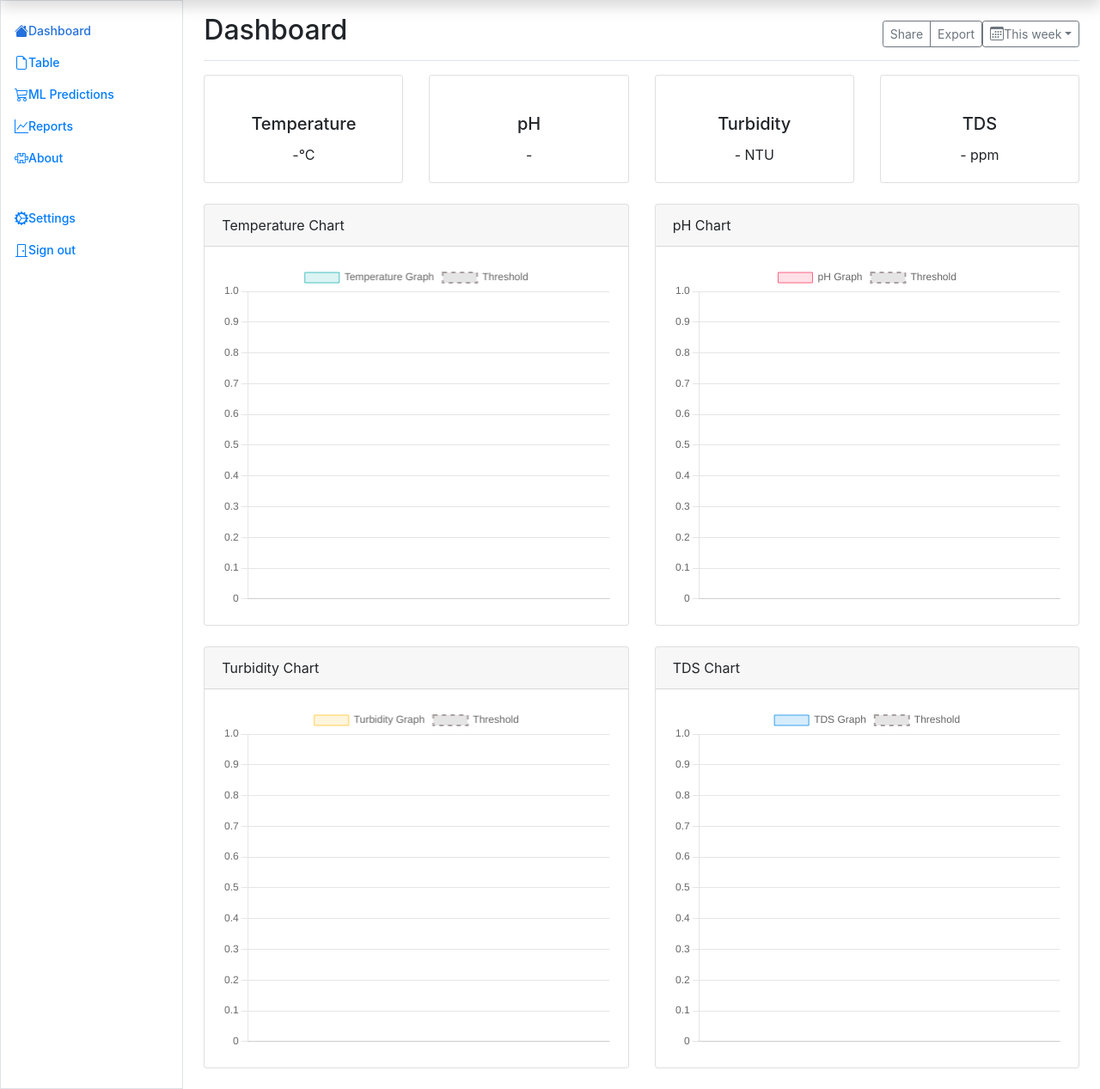
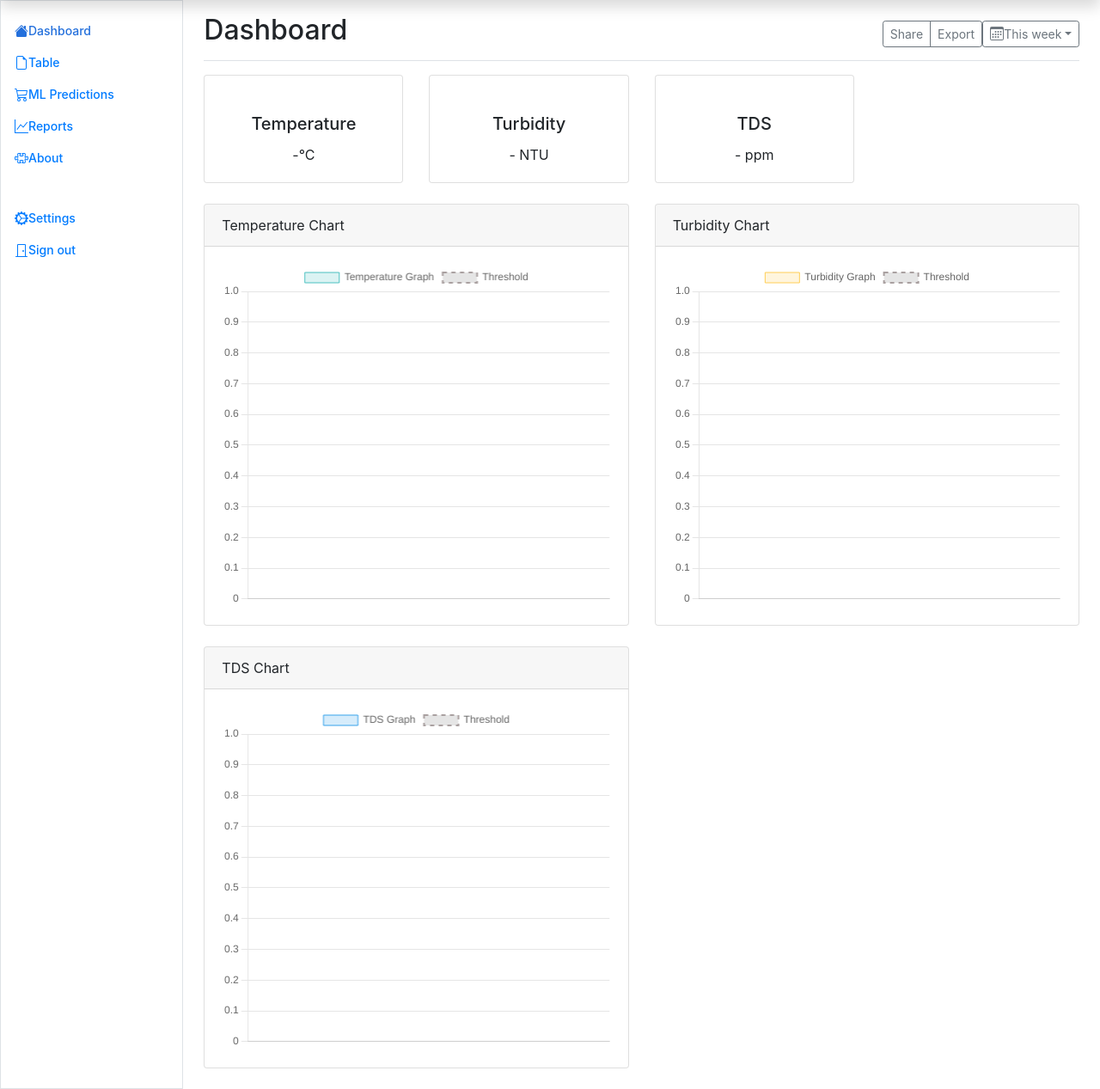
Before and after one commit to Elvis2001/WMS, a Flask app: page / in a window 1280 px wide. Shown: the part 54-1321 px from the top of the page at 86% size. Run offline with Flask 3, Linux system fonts and the light colour scheme; some libraries are stand-ins or nearby versions.

Commit message:
loaded all the chages

```diff
--- a/WQMS/Model.py
+++ b/WQMS/Model.py
@@ -9,7 +9,6 @@ class SensorData(db.Model):
     temperature = db.Column(db.Float)
     tds = db.Column(db.Float)
     turbidity = db.Column(db.Float)
-    ph = db.Column(db.Float)
 
     def __repr__(self):
         return f"Sensor data: '{self.timestamp}', '{self.temperature}', '{self.tds}', '{self.turbidity}', '{self.ph}'"
--- a/WQMS/routes.py
+++ b/WQMS/routes.py
@@ -11,11 +11,12 @@ alert_interval = 43200  # 12 hours minutes in seconds
 last_alert_time = None
 
 thresholdValues = {
-    'temperature': 32,  # Set your temperature threshold value
-    'ph': 8.6,          # Set your pH threshold value
+    'temperature': 32,  # Set your temperature threshold value         # Set your pH threshold value
     'turbidity': 900,    # Set your turbidity threshold value
     'tds': 350          # Set your TDS threshold value
 }
+
+
 
 
 
@@ -43,8 +44,8 @@ def receive_data():
         sensor_data = SensorData(
             temperature=data.get('temperature'),
             tds=data.get('tds'),
-            turbidity=data.get('turbidity'),
-            ph=data.get('ph')
+            turbidity=data.get('turbidity')
+
         )
 
         db.session.add(sensor_data)
@@ -72,15 +73,13 @@ def send_email_alert(data, thresholdValues):
         last_alert_time = current_time
 
         # Create the email message
-        msg = Message('Sensor Data Alert', sender='monitoringwaterquality176@gmail.com', recipients=['davidetuonu15@gmail.com'])  # Replace with your recipient's email
+        msg = Message('Sensor Data Alert', sender='okloelvito@gmail.com', recipients=['oklosamuel50@gmail.com'])  # Replace with your recipient's email
         current_data = data
         alert_message = ''
 
         if current_data['temperature'] > thresholdValues['temperature']:
             alert_message += 'Temperature value exceeded the threshold.\n'
 
-        if current_data['ph'] > thresholdValues['ph']:
-            alert_message += 'pH value exceeded the threshold.\n'
 
         if current_data['turbidity'] > thresholdValues['turbidity']:
             alert_message += 'Turbidity value exceeded the threshold.\n'
@@ -104,8 +103,8 @@ def get_data():
                 'timestamp': item.timestamp,
                 'temperature': item.temperature,
                 'tds': item.tds,
-                'turbidity': item.turbidity,
-                'ph': item.ph
+                'turbidity': item.turbidity
+                #'ph': item.ph
             }
             data_list.append(data_entry)
         return jsonify(data_list), 200
@@ -122,7 +121,7 @@ def export_csv():
         return 'No data to export', 404
 
     # Create a DataFrame from the data
-    data_dict = [{'timestamp': entry.timestamp, 'temperature': entry.temperature, 'tds': entry.tds, 'turbidity': entry.turbidity, 'ph': entry.ph} for entry in data]
+    data_dict = [{'timestamp': entry.timestamp, 'temperature': entry.temperature, 'tds': entry.tds, 'turbidity': entry.turbidity} for entry in data]
     df = pd.DataFrame(data_dict)
 
     # Convert the DataFrame to CSV
--- a/WQMS/static/js/card.js
+++ b/WQMS/static/js/card.js
@@ -1,28 +1,26 @@
-// Function to fetch and update card values with real-time data
 function updateCardValues() {
-  fetch('https://wqms.onrender.com/send_data') // Replace with your Flask app's URL
-    .then(response => response.json())
+  fetch('https://water-project-11e5.onrender.com/send_data') // Fetch data from the server
+    .then(response => response.json()) // Parse the JSON data
     .then(data => {
-      console.log('Data received:', data)
-      // Assuming data is an array of objects with keys: timestamp, temperature, ph, turbidity, tds
-      if (data.length > 0) {
+      console.log('Data received:', data); // Log data to the console for inspection
+      if (data.length > 0) { // Check if data is available
+        // Access the most recent entry (last element in the array)
+        let latestData = data[data.length - 1];
+
         // Update Temperature Card
-        document.getElementById('temperatureValue').textContent = data[data.length - 1].temperature + '°C';
-
-        // Update pH Card
-        document.getElementById('phValue').textContent = data[data.length - 1].ph;
+        document.getElementById('temperatureValue').textContent = latestData.temperature + '°C';
 
         // Update Turbidity Card
-        document.getElementById('turbidityValue').textContent = data[data.length - 1].turbidity + ' NTU';
+        document.getElementById('turbidityValue').textContent = latestData.turbidity + ' NTU';
 
         // Update TDS Card
-        document.getElementById('tdsValue').textContent = data[data.length - 1].tds + ' ppm';
+        document.getElementById('tdsValue').textContent = latestData.tds + ' ppm';
       }
     })
     .catch(error => {
-      console.error('Error fetching real-time data:', error);
+      console.error('Error fetching real-time data:', error); // Log any errors
     });
 }
 
-// Call the updateCardValues function periodically (e.g., every 5 seconds)
-setInterval(updateCardValues, 5000); // Adjust the interval as needed
+// Call the updateCardValues function periodically
+setInterval(updateCardValues, 5000); // Every 5 seconds
--- a/WQMS/static/js/chart.js
+++ b/WQMS/static/js/chart.js
@@ -1,7 +1,6 @@
-
 // Function to fetch and update real-time data
 function updateRealtimeData() {
-  fetch('https://wqms.onrender.com/send_data') // Replace with the actual endpoint for fetching data
+  fetch('https://water-project-11e5.onrender.com/send_data') // Replace with the actual endpoint for fetching data
     .then(response => response.json())
     .then(data => {
       // Extract hours and minutes from the timestamp and format as "hh:mm"
@@ -16,25 +15,21 @@ function updateRealtimeData() {
       const newData = data.slice(-20);
       const newTimestamps = formattedTimestamps.slice(-20);
 
-      // Update Chart 1
+      // Update Chart 1 (Temperature)
       chart1.data.labels = newTimestamps;
       chart1.data.datasets[0].data = newData.map(entry => entry.temperature);
       chart1.data.datasets[1].data = Array(newData.length).fill(thresholdValue1); // Add threshold data
       chart1.update();
 
-      // Update Chart 2
-      chart2.data.labels = newTimestamps;
-      chart2.data.datasets[0].data = newData.map(entry => entry.ph);
-      chart2.data.datasets[1].data = Array(newData.length).fill(thresholdValue2); // Add threshold data
-      chart2.update();
+      // Update Chart 2 (Removed pH chart update code)
 
-      // Update Chart 3
+      // Update Chart 3 (Turbidity)
       chart3.data.labels = newTimestamps;
       chart3.data.datasets[0].data = newData.map(entry => entry.turbidity);
       chart3.data.datasets[1].data = Array(newData.length).fill(thresholdValue3); // Add threshold data
       chart3.update();
 
-      // Update Chart 4
+      // Update Chart 4 (TDS)
       chart4.data.labels = newTimestamps;
       chart4.data.datasets[0].data = newData.map(entry => entry.tds);
       chart4.data.datasets[1].data = Array(newData.length).fill(thresholdValue4); // Add threshold data
@@ -45,12 +40,9 @@ function updateRealtimeData() {
     });
 }
 
-
-
 // Set your threshold values here
 var thresholdValue1 = 35; // Threshold for Chart 1 (Temperature)
-var thresholdValue2 = 8.6; // Threshold for Chart 2 (pH)
-var thresholdValue3 = 900;  // Threshold for Chart 3 (Turbidity)
+var thresholdValue3 = 900; // Threshold for Chart 3 (Turbidity)
 var thresholdValue4 = 350; // Threshold for Chart 4 (TDS)
 
 var options = {
@@ -63,9 +55,8 @@ var options = {
   },
 };
 
-// Create four chart instances
+// Create three chart instances (excluding pH chart)
 var ctx1 = document.getElementById('chart1').getContext('2d');
-var ctx2 = document.getElementById('chart2').getContext('2d');
 var ctx3 = document.getElementById('chart3').getContext('2d');
 var ctx4 = document.getElementById('chart4').getContext('2d');
 
@@ -79,32 +70,6 @@ var chart1 = new Chart(ctx1, {
         data: [],
         backgroundColor: 'rgba(75, 192, 192, 0.2)',
         borderColor: 'rgba(75, 192, 192, 1)',
-        borderWidth: 1,
-      },
-      {
-        label: 'Threshold',
-        data: [],
-        borderColor: 'rgba(169, 160, 160, 1)',
-        borderWidth: 2,
-        borderDash: [5, 5],
-        fill: false,
-        pointRadius: 0,
-      },
-    ],
-  },
-  options: options,
-});
-
-var chart2 = new Chart(ctx2, {
-  type: 'line',
-  data: {
-    labels: [],
-    datasets: [
-      {
-        label: 'pH Graph',
-        data: [],
-        backgroundColor: 'rgba(255, 99, 132, 0.2)',
-        borderColor: 'rgba(255, 99, 132, 1)',
         borderWidth: 1,
       },
       {
--- a/WQMS/static/js/csv.js
+++ b/WQMS/static/js/csv.js
@@ -1,10 +1,10 @@
 document.getElementById('export-csv').addEventListener('click', function () {
-    fetch('https://wqms.onrender.com/export_csv', {
+    fetch('https://water-project-11e5.onrender.com/export_csv', {
         method: 'GET'
     })
     .then(response => response.blob())
     .then(blob => {
-        const url = window.URL.createObjectURL(new Blob([blob]);
+        const url = window.URL.createObjectURL(new Blob([blob]));
         const a = document.createElement('a');
         a.style.display = 'none';
         a.href = url;
--- a/WQMS/static/js/messages.js
+++ b/WQMS/static/js/messages.js
@@ -18,12 +18,6 @@ function checkDataAndShowAlerts(data, thresholdValues) {
   if (currentData.temperature > thresholdValues.temperature) {
     showAlertForParameter('Water', currentData.temperature);
   } else if (lastShownAlertParameter === 'Temperature') {
-    hideAlertForParameter();
-  }
-
-  if (currentData.ph > thresholdValues.ph) {
-    showAlertForParameter('Water', currentData.ph);
-  } else if (lastShownAlertParameter === 'pH') {
     hideAlertForParameter();
   }
 
@@ -57,7 +51,7 @@ function showAlertMessage(type, message) {
 }
 
 function fetchAndCheckData(thresholdValues) {
-  fetch('https://wqms.onrender.com/send_data')
+  fetch('https://water-project-11e5.onrender.com/send_data')
     .then(response => response.json())
     .then(data => {
       checkDataAndShowAlerts(data, thresholdValues);
@@ -69,7 +63,7 @@ function fetchAndCheckData(thresholdValues) {
 
 const sampleThresholdValues = {
   temperature: 32,
-  ph: 8.6,
+  // Removed pH threshold
   turbidity: 900,
   tds: 350,
 };
--- a/WQMS/static/js/table.js
+++ b/WQMS/static/js/table.js
@@ -1,6 +1,6 @@
 // Function to fetch and update the table with real-time data
 function updateTableData() {
-  fetch('https://wqms.onrender.com/send_data') // Replace with the actual endpoint for fetching data
+  fetch('https://water-project-11e5.onrender.com/send_data') // Replace with the actual endpoint for fetching data
     .then(response => response.json())
     .then(data => {
       console.log('Data received:', data);
@@ -20,7 +20,6 @@ function updateTableData() {
           newRow.innerHTML = `
             <td>${entry.timestamp}</td>
             <td>${entry.temperature}</td>
-            <td>${entry.ph}</td>
             <td>${entry.tds}</td>
             <td>${entry.turbidity}</td>
           `;
--- a/WQMS/templates/home.html
+++ b/WQMS/templates/home.html
@@ -1,7 +1,7 @@
 {% extends "layout.html" %}
 {% block content %}
 <main class="col-md-9 ms-sm-auto col-lg-10 px-md-4">
-  <div id="message-container" class="alert alert-danger mt-3 mb-1" ></div>
+  <div id="message-container" class="alert alert-danger mt-3 mb-1"></div>
   <div class="d-flex justify-content-between flex-wrap flex-md-nowrap align-items-center pt-3 pb-2 mb-3 border-bottom">
     <h1 class="h2">Dashboard</h1>
     <div class="btn-toolbar mb-2 mb-md-0">
@@ -30,18 +30,8 @@
     <div class="col-md-3">
         <div class="card text-center">
             <div class="card-body">
-                <svg class="bi" width="2em" height="2em"><use xlink:href="#ph"/></svg>
-                <h5 class="card-title">pH</h5>
-                <p class="card-text"  id="phValue">-</p>
-            </div>
-        </div>
-    </div>
-
-    <div class="col-md-3">
-        <div class="card text-center">
-            <div class="card-body">
                 <svg class="bi" width="2em" height="2em"><use xlink:href="#turbidity"/></svg>
-                <h5 class="card-title" >Turbidity</h5>
+                <h5 class="card-title">Turbidity</h5>
                 <p class="card-text" id="turbidityValue">- NTU</p>
             </div>
         </div>
@@ -51,57 +41,38 @@
         <div class="card text-center">
             <div class="card-body">
                 <svg class="bi" width="2em" height="2em"><use xlink:href="#tds"/></svg>
-                <h5 class="card-title" >TDS</h5>
+                <h5 class="card-title">TDS</h5>
                 <p class="card-text" id="tdsValue">- ppm</p>
             </div>
         </div>
     </div>
   </div>
 
-
-
   <div class="row">
     <div class="col-md-6">
-    <!-- First Chart -->
+      <!-- Temperature Chart -->
       <div class="card mb-4">
-      <div class="card-header">
-        Temperature Chart
-      </div>
+        <div class="card-header">Temperature Chart</div>
         <div class="card-body">
           <canvas id="chart1" width="400" height="400"></canvas>
         </div>
       </div>
     </div>
     <div class="col-md-6">
-    <!-- Second Chart -->
+      <!-- Turbidity Chart -->
       <div class="card mb-4">
-      <div class="card-header">
-        pH Chart
-      </div>
+        <div class="card-header">Turbidity Chart</div>
         <div class="card-body">
-        <canvas id="chart2" width="400" height="400"></canvas>
+          <canvas id="chart3" width="400" height="400"></canvas>
         </div>
       </div>
     </div>
   </div>
   <div class="row">
     <div class="col-md-6">
-    <!-- Third Chart -->
+      <!-- TDS Chart -->
       <div class="card mb-4">
-      <div class="card-header">
-        Turbidity Chart
-      </div>
-      <div class="card-body">
-        <canvas id="chart3" width="400" height="400"></canvas>
-      </div>
-    </div>
-  </div>
-  <div class="col-md-6">
-    <!-- Fourth Chart -->
-    <div class="card mb-4">
-      <div class="card-header">
-        TDS Chart
-      </div>
+        <div class="card-header">TDS Chart</div>
         <div class="card-body">
           <canvas id="chart4" width="400" height="400"></canvas>
         </div>
--- a/WQMS/templates/table.html
+++ b/WQMS/templates/table.html
@@ -9,7 +9,6 @@
             <tr>
               <th scope="col">Timestamp</th>
               <th scope="col">Temperature (°C)</th>
-              <th scope="col">pH</th>
               <th scope="col">TDS (ppm)</th>
               <th scope="col">Turbidity (NTU)</th>
             </tr>
```
Lines whose indentation alone changed are shown as unchanged.
